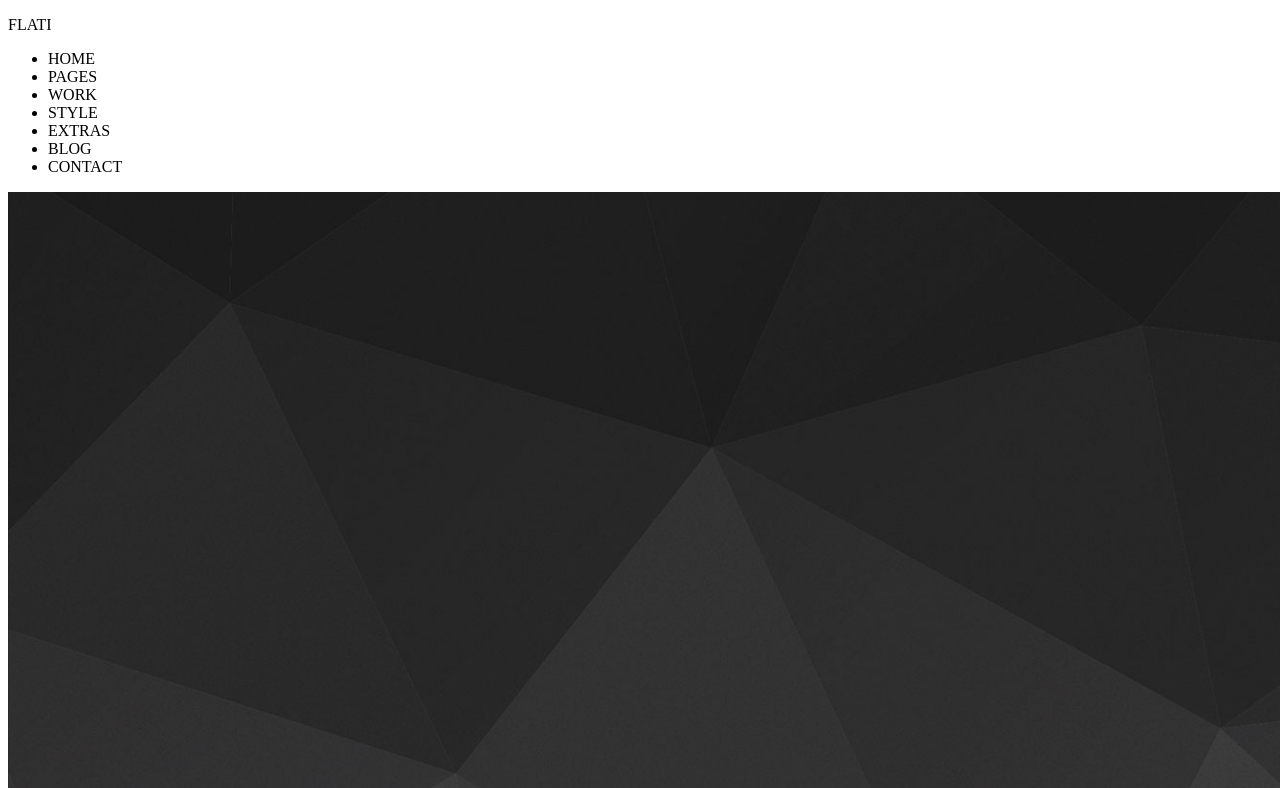
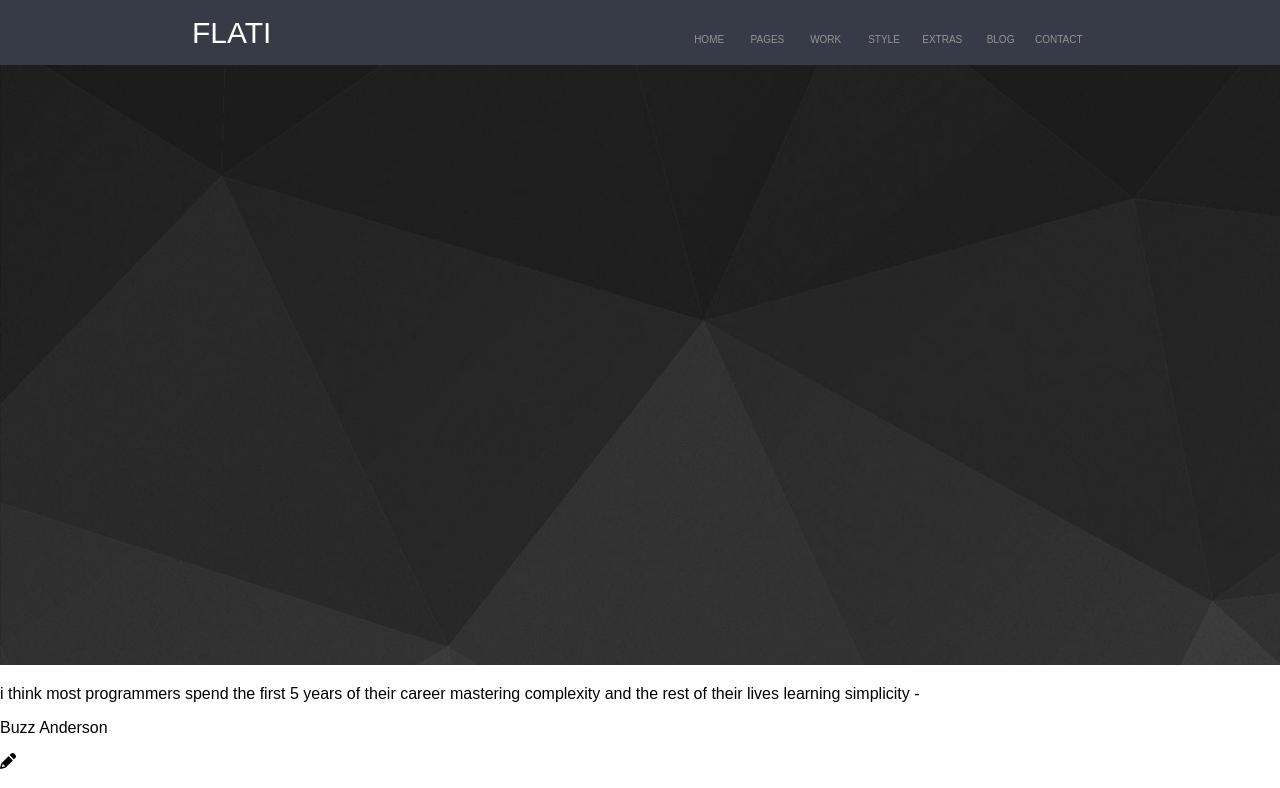
Before and after one commit to Jstaveau/flati_sass, a website: page index.html in a window 1280 px wide. Shown: the top 788 px of the page. Drawn offline with Linux system fonts and the light colour scheme.

Commit message:
navbar sass finish

```diff
--- a/index.html
+++ b/index.html
@@ -10,17 +10,21 @@
 <body>
     <nav>
         <div>
-            <p>FLATI</p>
+            <div>
+                <p>FLATI</p>
+            </div>
+            <div class="menu_droite">
+                <ul>
+                    <li><a href="">HOME</a></li>
+                    <li><a href="">PAGES</a></li>
+                    <li><a href="">WORK</a></li>
+                    <li><a href="">STYLE</a></li>
+                    <li><a href="">EXTRAS</a></li>
+                    <li><a href="">BLOG</a></li>
+                    <li><a href="">CONTACT</a></li>
+                </ul>
+            </div>
         </div>
-        <ul>
-            <li>HOME</li>
-            <li>PAGES</li>
-            <li>WORK</li>
-            <li>STYLE</li>
-            <li>EXTRAS</li>
-            <li>BLOG</li>
-            <li>CONTACT</li>
-        </ul>
     </nav>
     <section>
         <div>
@@ -32,6 +36,7 @@
         </div>
     </section>
     <section>
+        <!-- section pour les cards  -->
         <div>
             <div>
                 <div>
@@ -74,6 +79,7 @@
                 <button>view portfolio</button>
             </div>
             <div>
+                <!-- 3 cards  -->
                 <div>
                     <img src="./public/img/flati-design-screenshot1.png" alt="bouche">
                     <h3>CATALOGUE</h3>
@@ -93,9 +99,11 @@
         </div>
     </section>
     <footer>
+        <!-- div bleue clair -->
         <div>
-            <p></p>
-            <p></p>
+            <p>GET IN TOUCH</p>
+            <p>Lorem ipsum dolor sit amet consectetur adipisicing elit. Eius neque molestiae architecto dicta fuga soluta!</p>
+            <!-- liens pour que les images soient clicables -->
             <div>
                 <a href=""><i class="fab fa-twitter"></i></a>
                 <a href=""><i class="fab fa-facebook-f"></i></a>
@@ -104,6 +112,7 @@
                 <a href=""><i class="fab fa-vuejs"></i></a>
             </div>
         </div>
+        <!-- partie copyright -->
         <div>
             <p>Lorem ipsum dolor sit, &copy; amet consectetur adipisicing elit. Dolorum, harum!</p>
         </div>
--- /dev/null
+++ b/src/sass/module/_header.sass
@@ -0,0 +1,41 @@
+nav
+    background-color: #363b47
+    height: 65px
+    div
+        height: 100%
+        width: 70%
+        margin: auto
+        display: flex
+        justify-content: space-between
+        align-items: center
+        color: white
+        p
+            font-size: 30px
+            margin: 0
+        .menu_droite
+            display: flex
+            align-items: end
+            ul
+                display: flex
+                justify-content: space-around
+                align-items: center
+                width: 100%
+                height: 80%
+                margin: 0
+                li
+                    height: 100%
+                    list-style: none
+                    width: 20%
+                    a
+                        text-decoration: none
+                        color: #949494
+                        font-size: 10px
+                        height: 100%
+                        width: 100%
+                        display: flex
+                        align-items: center
+                        justify-content: center
+                        border-radius: 3px 3px 0 0
+                    a:hover
+                        color: white
+                        background-color: #3676bb
--- a/src/sass/module/_style.sass
+++ b/src/sass/module/_style.sass
@@ -0,0 +1,4 @@
+@import ./_header
+body
+    margin: 0
+    font-family: sans-serif
```
Also changed, not shown: public/css/app.css, 1 other file.
